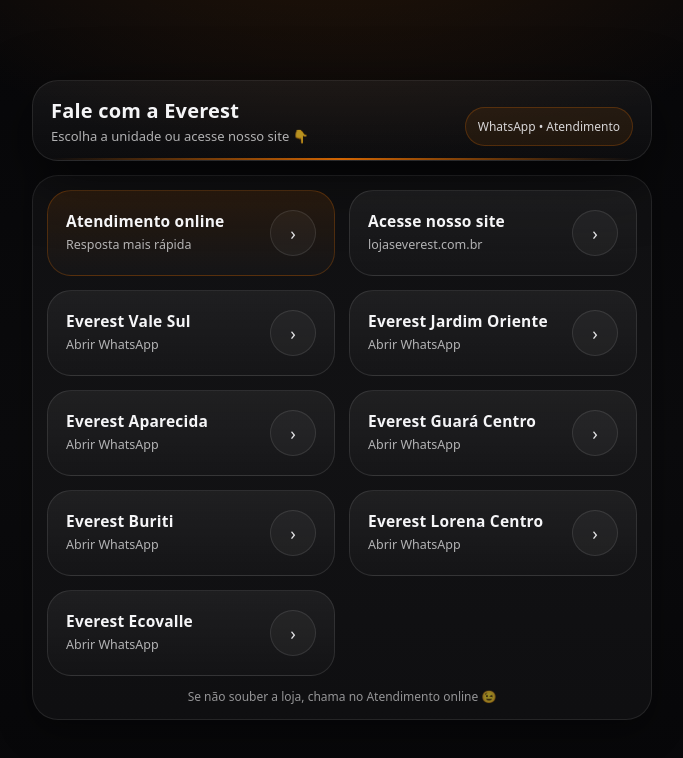
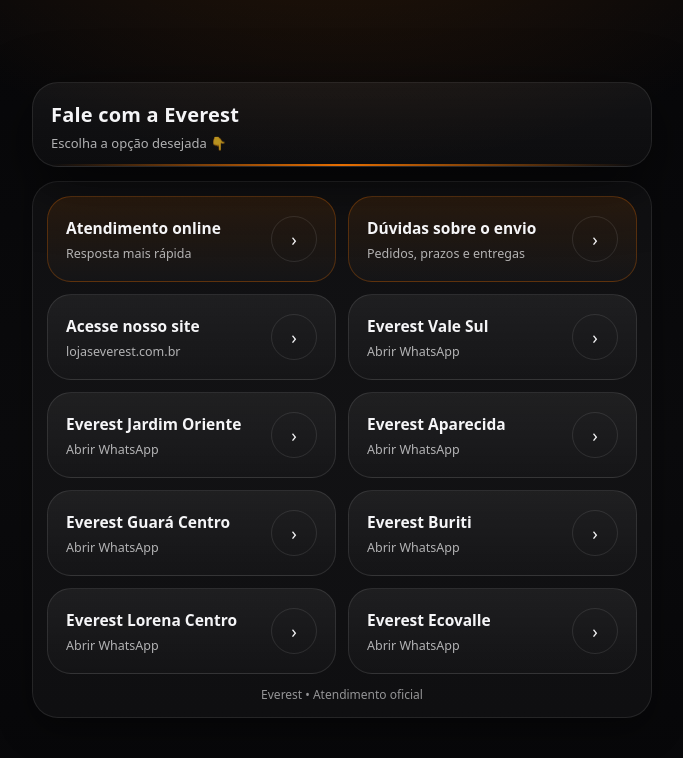
Before and after one commit to GabiCanuto/P-gina-Everest-club, a plain HTML site: page index.html in a window 1280 px wide. Shown: the whole page, without its empty margins (298-981 px from the left). Drawn offline with Linux system fonts and the light colour scheme.

Commit message:
Adiciona botão Dúvidas sobre o envio

```diff
--- a/index.html
+++ b/index.html
@@ -3,7 +3,7 @@
 <head>
   <meta charset="utf-8" />
   <meta name="viewport" content="width=device-width, initial-scale=1" />
-  <title>Everest • Links</title>
+  <title>Everest • Contatos</title>
 
   <style>
     :root{
@@ -53,10 +53,8 @@
       padding: 18px 18px 14px;
       margin-bottom: 14px;
       position: relative;
-      overflow:hidden;
     }
 
-    /* detalhe laranja minimalista */
     header::after{
       content:"";
       position:absolute;
@@ -65,39 +63,18 @@
       bottom: 0;
       height: 2px;
       background: linear-gradient(90deg, transparent, rgba(255,122,0,.9), transparent);
-      opacity: .9;
-    }
-
-    .titleRow{
-      display:flex;
-      align-items:flex-end;
-      justify-content: space-between;
-      gap: 12px;
-      flex-wrap: wrap;
     }
 
     h1{
       margin:0;
       font-size: 20px;
       letter-spacing: .2px;
-      line-height: 1.15;
     }
 
     .sub{
       margin: 6px 0 0;
       color: var(--muted);
       font-size: 13px;
-      line-height: 1.35;
-    }
-
-    .badge{
-      font-size: 12px;
-      color: rgba(245,245,247,.86);
-      padding: 10px 12px;
-      border-radius: 999px;
-      border: 1px solid rgba(255,122,0,.22);
-      background: rgba(255,122,0,.08);
-      white-space: nowrap;
     }
 
     main{
@@ -108,19 +85,14 @@
       padding: 14px;
     }
 
-    /* Botões maiores e melhor distribuídos:
-       mobile: 1 coluna
-       telas maiores: 2 colunas */
     .grid{
       display:grid;
       grid-template-columns: 1fr;
       gap: 12px;
     }
+
     @media (min-width: 700px){
-      .grid{
-        grid-template-columns: 1fr 1fr;
-        gap: 14px;
-      }
+      .grid{ grid-template-columns: 1fr 1fr; }
     }
 
     a.btn{
@@ -129,37 +101,22 @@
       border-radius: 24px;
       border: 1px solid rgba(255,255,255,.10);
       background: linear-gradient(180deg, rgba(255,255,255,.06), rgba(255,255,255,.02));
-      padding: 18px 18px;
-      min-height: 86px; /* maior */
+      padding: 18px;
+      min-height: 86px;
       display:flex;
       align-items:center;
       justify-content: space-between;
       gap: 14px;
       position: relative;
-      overflow: hidden;
-
-      opacity: 0;
+      opacity:0;
       transform: translateY(10px);
       animation: btnIn 520ms cubic-bezier(.2,.9,.2,1) both;
       animation-delay: var(--d, 0ms);
-
       transition: transform .14s ease, border-color .14s ease, background .14s ease, box-shadow .14s ease;
     }
 
     @keyframes btnIn{
-      from{ opacity:0; transform: translateY(12px); }
       to{ opacity:1; transform: translateY(0); }
-    }
-
-    /* sem quadrado laranja. só um brilho bem discreto no hover */
-    a.btn::before{
-      content:"";
-      position:absolute;
-      inset: 0;
-      background: radial-gradient(360px 140px at 20% 0%, rgba(255,122,0,.10), transparent 55%);
-      opacity: 0;
-      transition: opacity .18s ease;
-      pointer-events:none;
     }
 
     a.btn:hover{
@@ -168,66 +125,40 @@
       background: linear-gradient(180deg, rgba(255,122,0,.06), rgba(255,255,255,.02));
       box-shadow: 0 18px 52px rgba(0,0,0,.42);
     }
-    a.btn:hover::before{ opacity: 1; }
-
-    a.btn:active{ transform: translateY(0) scale(.995); }
 
     a.btn:focus-visible{
       outline:none;
       box-shadow: var(--ring), 0 18px 52px rgba(0,0,0,.42);
-      border-color: rgba(255,122,0,.30);
+    }
+
+    a.btn.primary{
+      border-color: rgba(255,122,0,.25);
+      background: linear-gradient(180deg, rgba(255,122,0,.10), rgba(255,255,255,.02));
     }
 
     .left{
       display:grid;
       gap: 6px;
-      min-width: 0;
     }
 
     .name{
       font-weight: 850;
       font-size: 15.5px;
-      letter-spacing: .2px;
-      line-height: 1.1;
-      white-space: nowrap;
-      overflow: hidden;
-      text-overflow: ellipsis;
     }
 
     .hint{
       font-size: 12.5px;
       color: var(--muted);
-      white-space: nowrap;
-      overflow: hidden;
-      text-overflow: ellipsis;
     }
 
     .go{
-      flex: 0 0 auto;
       width: 46px;
       height: 46px;
       border-radius: 999px;
-      background: rgba(255,255,255,.04);
       border: 1px solid rgba(255,255,255,.10);
       display:grid;
       place-items:center;
       font-size: 18px;
-      color: rgba(245,245,247,.92);
-      transition: transform .14s ease, border-color .14s ease;
-    }
-    a.btn:hover .go{
-      transform: translateX(2px);
-      border-color: rgba(255,122,0,.18);
-    }
-
-    /* Botão “destaque” (Atendimento online) */
-    a.btn.primary{
-      border-color: rgba(255,122,0,.22);
-      background: linear-gradient(180deg, rgba(255,122,0,.10), rgba(255,255,255,.02));
-    }
-    a.btn.primary:hover{
-      border-color: rgba(255,122,0,.32);
-      background: linear-gradient(180deg, rgba(255,122,0,.14), rgba(255,255,255,.02));
     }
 
     footer{
@@ -236,123 +167,84 @@
       color: rgba(245,245,247,.58);
       font-size: 12px;
     }
-
-    @media (prefers-reduced-motion: reduce){
-      *{ animation: none !important; transition: none !important; }
-      a.btn{ opacity:1; transform:none; }
-    }
   </style>
 </head>
 
 <body>
   <div class="wrap">
     <header>
-      <div class="titleRow">
-        <div>
-          <h1>Fale com a Everest</h1>
-          <p class="sub">Escolha a unidade ou acesse nosso site 👇</p>
-        </div>
-        <div class="badge">WhatsApp • Atendimento</div>
-      </div>
+      <h1>Fale com a Everest</h1>
+      <p class="sub">Escolha a opção desejada 👇</p>
     </header>
 
     <main>
-      <section class="grid" aria-label="Links Everest">
-        <!-- 1) Destaque: Atendimento online -->
-        <a class="btn primary" style="--d: 80ms;"
+      <section class="grid">
+
+        <!-- Atendimento Online -->
+        <a class="btn primary" style="--d:80ms"
            href="https://api.whatsapp.com/send/?phone=5512981827520&text=Vim+pelo+App+Everest&type=phone_number&app_absent=0"
-           target="_blank" rel="noopener">
+           target="_blank">
           <div class="left">
             <div class="name">Atendimento online</div>
             <div class="hint">Resposta mais rápida</div>
           </div>
-          <div class="go" aria-hidden="true">›</div>
+          <div class="go">›</div>
         </a>
 
-        <!-- 2) Site -->
-        <a class="btn" style="--d: 140ms;"
-           href="https://www.lojaseverest.com.br/?srsltid=AfmBOoogZpZWUanMMHaUHAYAVcE0EMbQzR1ERg8OGYDoQPKf4tACL8z0"
-           target="_blank" rel="noopener">
+        <!-- Dúvidas sobre o envio -->
+        <a class="btn primary" style="--d:140ms"
+           href="https://wa.me/5512988916855?text=D%C3%BAvidas%20sobre%20o%20envio.%20Vim%20pelo%20App%20Everest"
+           target="_blank">
+          <div class="left">
+            <div class="name">Dúvidas sobre o envio</div>
+            <div class="hint">Pedidos, prazos e entregas</div>
+          </div>
+          <div class="go">›</div>
+        </a>
+
+        <!-- Site -->
+        <a class="btn" style="--d:200ms"
+           href="https://www.lojaseverest.com.br/"
+           target="_blank">
           <div class="left">
             <div class="name">Acesse nosso site</div>
             <div class="hint">lojaseverest.com.br</div>
           </div>
-          <div class="go" aria-hidden="true">›</div>
+          <div class="go">›</div>
         </a>
 
-        <!-- 3) Lojas -->
-        <a class="btn" style="--d: 200ms;"
-           href="https://api.whatsapp.com/send/?phone=551239394855&text&type=phone_number&app_absent=0"
-           target="_blank" rel="noopener">
-          <div class="left">
-            <div class="name">Everest Vale Sul</div>
-            <div class="hint">Abrir WhatsApp</div>
-          </div>
-          <div class="go" aria-hidden="true">›</div>
+        <!-- Lojas -->
+        <a class="btn" style="--d:260ms" href="https://api.whatsapp.com/send/?phone=551239394855&text&type=phone_number&app_absent=0" target="_blank">
+          <div class="left"><div class="name">Everest Vale Sul</div><div class="hint">Abrir WhatsApp</div></div><div class="go">›</div>
         </a>
 
-        <a class="btn" style="--d: 260ms;"
-           href="https://api.whatsapp.com/send/?phone=551220121412&text&type=phone_number&app_absent=0"
-           target="_blank" rel="noopener">
-          <div class="left">
-            <div class="name">Everest Jardim Oriente</div>
-            <div class="hint">Abrir WhatsApp</div>
-          </div>
-          <div class="go" aria-hidden="true">›</div>
+        <a class="btn" style="--d:320ms" href="https://api.whatsapp.com/send/?phone=551220121412&text&type=phone_number&app_absent=0" target="_blank">
+          <div class="left"><div class="name">Everest Jardim Oriente</div><div class="hint">Abrir WhatsApp</div></div><div class="go">›</div>
         </a>
 
-        <a class="btn" style="--d: 320ms;"
-           href="https://api.whatsapp.com/send/?phone=551231051213&text&type=phone_number&app_absent=0"
-           target="_blank" rel="noopener">
-          <div class="left">
-            <div class="name">Everest Aparecida</div>
-            <div class="hint">Abrir WhatsApp</div>
-          </div>
-          <div class="go" aria-hidden="true">›</div>
+        <a class="btn" style="--d:380ms" href="https://api.whatsapp.com/send/?phone=551231051213&text&type=phone_number&app_absent=0" target="_blank">
+          <div class="left"><div class="name">Everest Aparecida</div><div class="hint">Abrir WhatsApp</div></div><div class="go">›</div>
         </a>
 
-        <a class="btn" style="--d: 380ms;"
-           href="https://api.whatsapp.com/send/?phone=551231224789&text&type=phone_number&app_absent=0"
-           target="_blank" rel="noopener">
-          <div class="left">
-            <div class="name">Everest Guará Centro</div>
-            <div class="hint">Abrir WhatsApp</div>
-          </div>
-          <div class="go" aria-hidden="true">›</div>
+        <a class="btn" style="--d:440ms" href="https://api.whatsapp.com/send/?phone=551231224789&text&type=phone_number&app_absent=0" target="_blank">
+          <div class="left"><div class="name">Everest Guará Centro</div><div class="hint">Abrir WhatsApp</div></div><div class="go">›</div>
         </a>
 
-        <a class="btn" style="--d: 440ms;"
-           href="https://api.whatsapp.com/send/?phone=551230137146&text&type=phone_number&app_absent=0"
-           target="_blank" rel="noopener">
-          <div class="left">
-            <div class="name">Everest Buriti</div>
-            <div class="hint">Abrir WhatsApp</div>
-          </div>
-          <div class="go" aria-hidden="true">›</div>
+        <a class="btn" style="--d:500ms" href="https://api.whatsapp.com/send/?phone=551230137146&text&type=phone_number&app_absent=0" target="_blank">
+          <div class="left"><div class="name">Everest Buriti</div><div class="hint">Abrir WhatsApp</div></div><div class="go">›</div>
         </a>
 
-        <a class="btn" style="--d: 500ms;"
-           href="https://api.whatsapp.com/send/?phone=551231575504&text&type=phone_number&app_absent=0"
-           target="_blank" rel="noopener">
-          <div class="left">
-            <div class="name">Everest Lorena Centro</div>
-            <div class="hint">Abrir WhatsApp</div>
-          </div>
-          <div class="go" aria-hidden="true">›</div>
+        <a class="btn" style="--d:560ms" href="https://api.whatsapp.com/send/?phone=551231575504&text&type=phone_number&app_absent=0" target="_blank">
+          <div class="left"><div class="name">Everest Lorena Centro</div><div class="hint">Abrir WhatsApp</div></div><div class="go">›</div>
         </a>
 
-        <a class="btn" style="--d: 560ms;"
-           href="https://api.whatsapp.com/send/?phone=551231995688&text&type=phone_number&app_absent=0"
-           target="_blank" rel="noopener">
-          <div class="left">
-            <div class="name">Everest Ecovalle</div>
-            <div class="hint">Abrir WhatsApp</div>
-          </div>
-          <div class="go" aria-hidden="true">›</div>
+        <a class="btn" style="--d:620ms" href="https://api.whatsapp.com/send/?phone=551231995688&text&type=phone_number&app_absent=0" target="_blank">
+          <div class="left"><div class="name">Everest Ecovalle</div><div class="hint">Abrir WhatsApp</div></div><div class="go">›</div>
         </a>
+
       </section>
 
-      <footer>Se não souber a loja, chama no Atendimento online 😉</footer>
+      <footer>Everest • Atendimento oficial</footer>
     </main>
   </div>
 </body>
```
